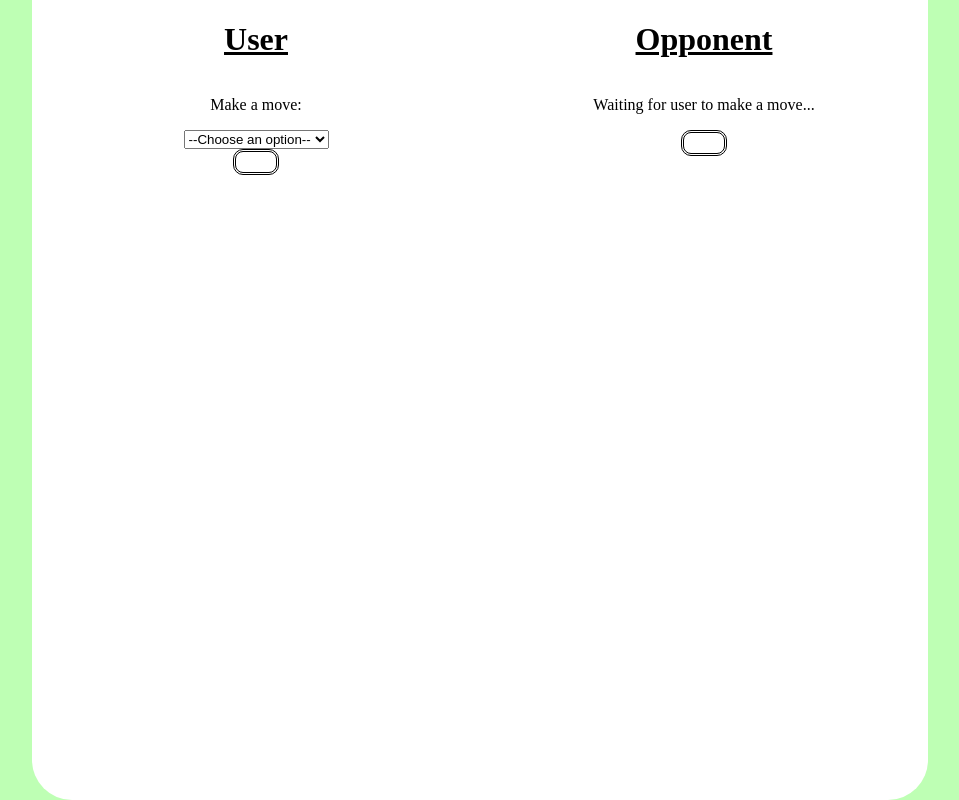
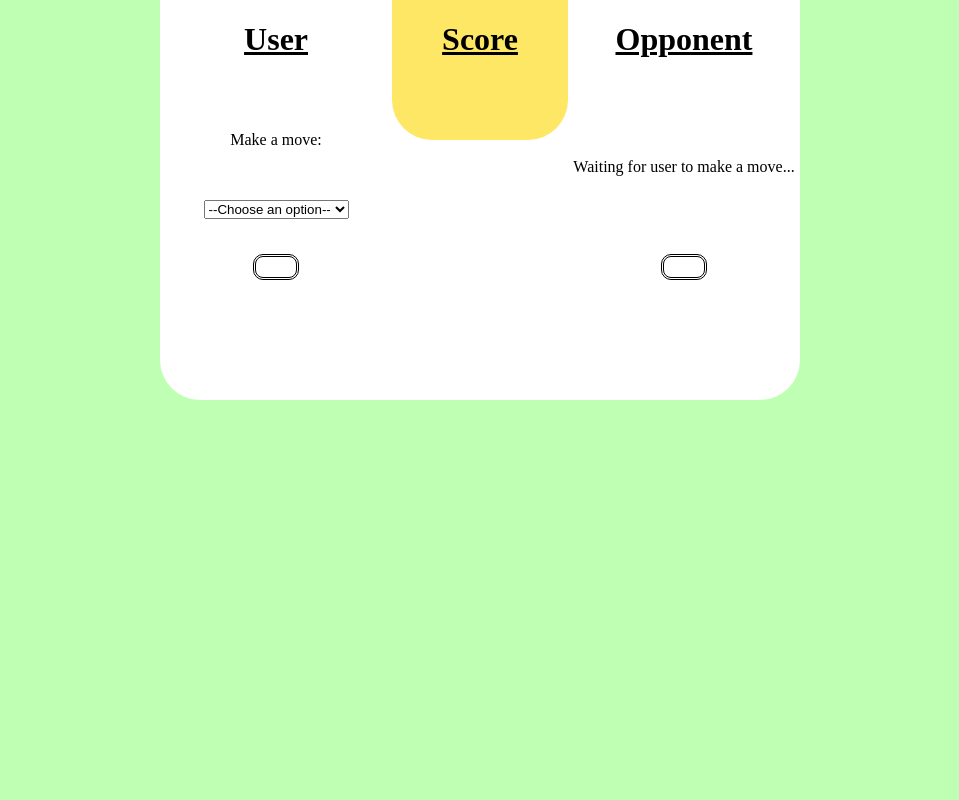
Before and after one commit to alex-netwave/rock-paper-scissors, a plain HTML site: page index.html in a window 1280 px wide. Shown: the whole page, without its empty margins (160-1119 px from the left). Drawn offline with Linux system fonts and the light colour scheme.

Commit message:
added coloring to score box

```diff
--- a/index.html
+++ b/index.html
@@ -20,6 +20,7 @@
         <div class="user-move"></div>
     </div>
     <div class="score-box">
+        <h1>Score</h1>
         <h1 class="score"></h1>
     </div>
     </div>
--- a/index.js
+++ b/index.js
@@ -88,7 +88,7 @@ function updateScore(winner) {
 }
 
 function updateScoreDisplayed(winner){
-    score.textContent = `Score: ${userScore} | ${opponentScore}`;
+    score.textContent = `${userScore} | ${opponentScore}`;
 }
 
 function updateChoiceDisplayed(userChoice, opponentChoice){
--- a/style.css
+++ b/style.css
@@ -6,8 +6,8 @@ html {
 
 body {
     background-color: white;
-    height: 800px;
-    width: 70%;
+    height: 400px;
+    width: 50%;
     margin: 0px;
     border-bottom-left-radius: 40px;
     border-bottom-right-radius: 40px;
@@ -21,14 +21,27 @@ body {
     display: flex;
     flex-direction: column;
     align-items: center;
+    justify-content: space-between;
+    height: 70%;
 }
 
 h1 {
     text-decoration: underline;
 }
 
+.score-box {
+    background-color: rgb(255, 215, 0, 0.6);
+    border-bottom-left-radius: 40px;
+    border-bottom-right-radius: 40px;
+    box-sizing: border-box;
+    padding: 0px 50px;
+    height: 35%;
+}
+
 .score {
     text-decoration: none;
+    text-align: center;
+
 }
 
 .user-move,
```
